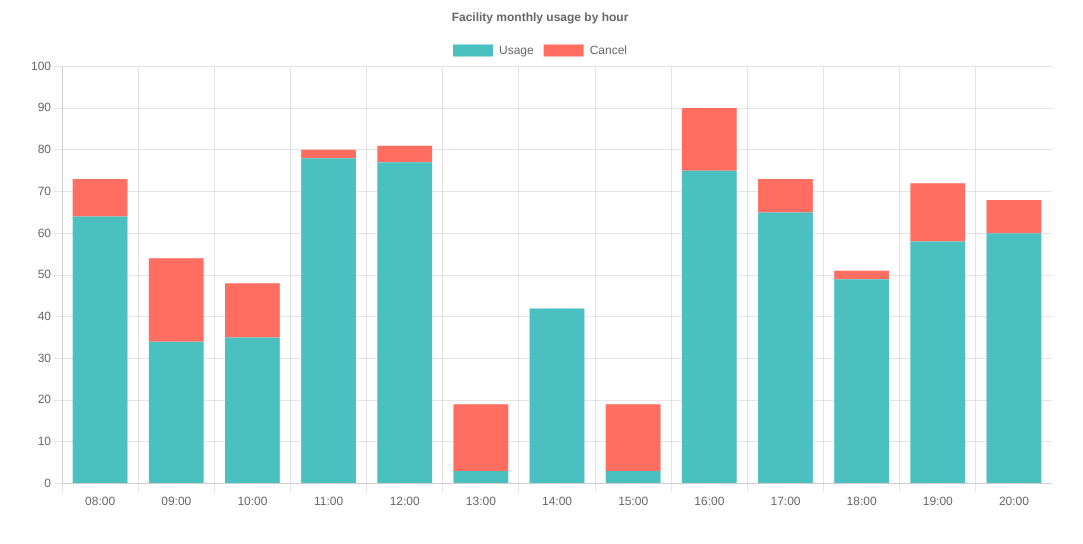
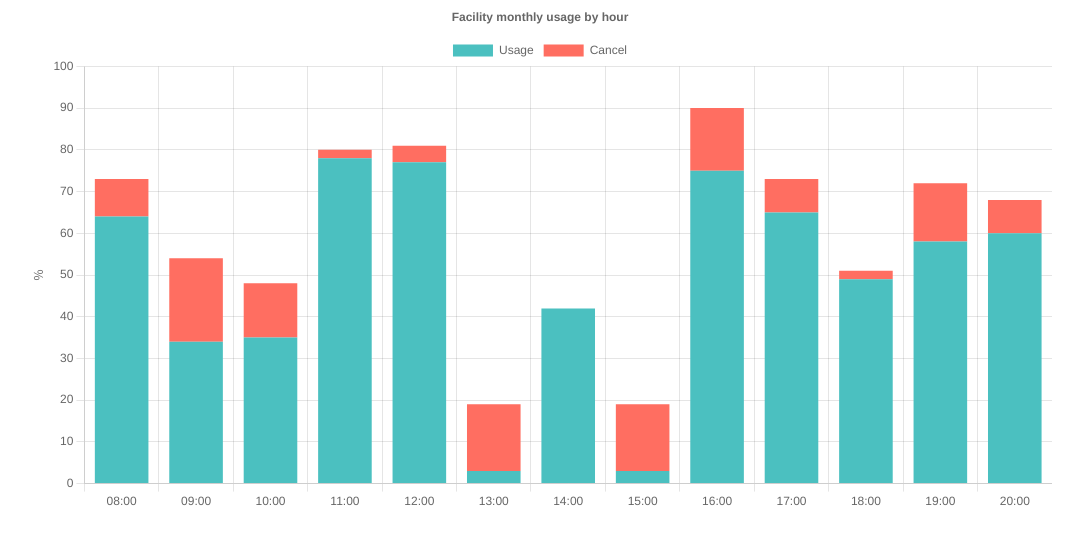
Before and after one commit to SkIrina/facility-reservation, a Next.js app in the folder facility-booking/: page /en/dashboard in a window 1280 px wide. Shown: the top 544 px of the page, without its empty margins (100-1183 px from the left). Built offline with nearby package versions, Linux system fonts and the light colour scheme.

Commit message:
fix update chart

```diff
--- a/facility-booking/app/[locale]/dashboard/page.tsx
+++ b/facility-booking/app/[locale]/dashboard/page.tsx
@@ -35,6 +35,10 @@ export const options = {
       stacked: true,
     },
     y: {
+      title: {
+        display: true,
+        text: "％",
+      },
       stacked: true,
       max: 100,
     },
```
